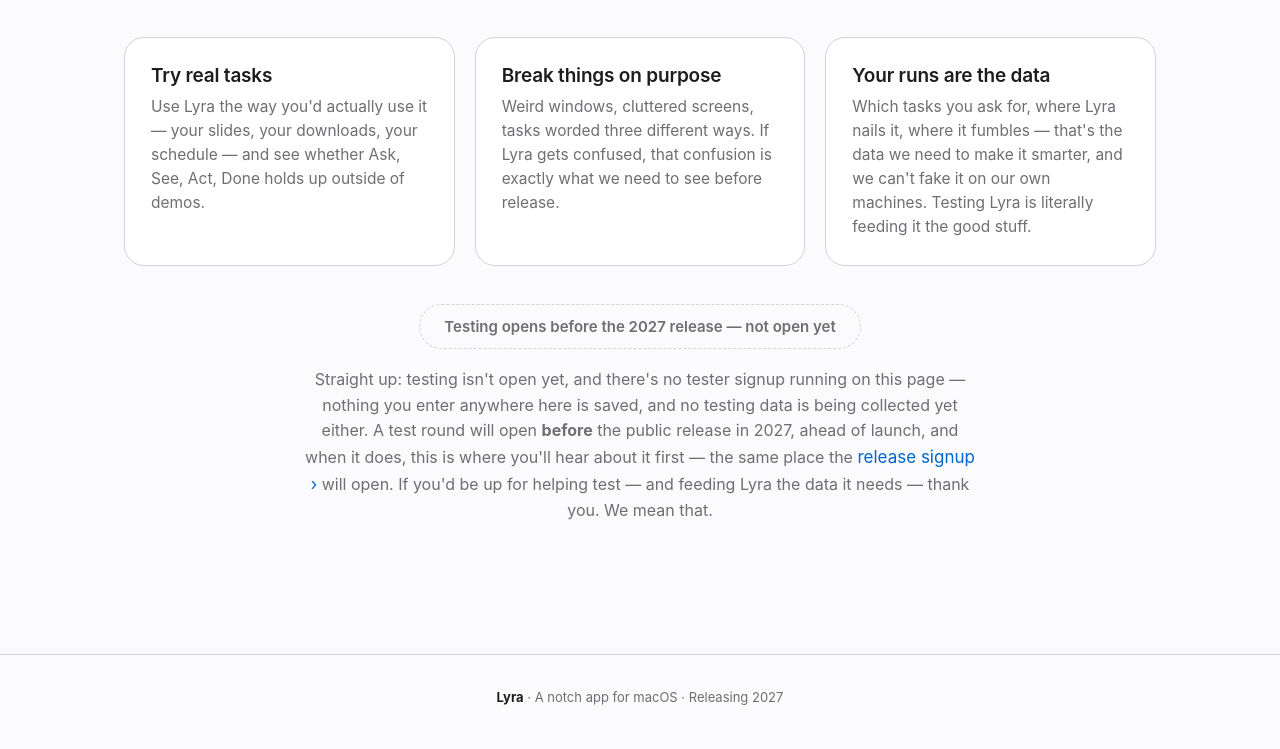
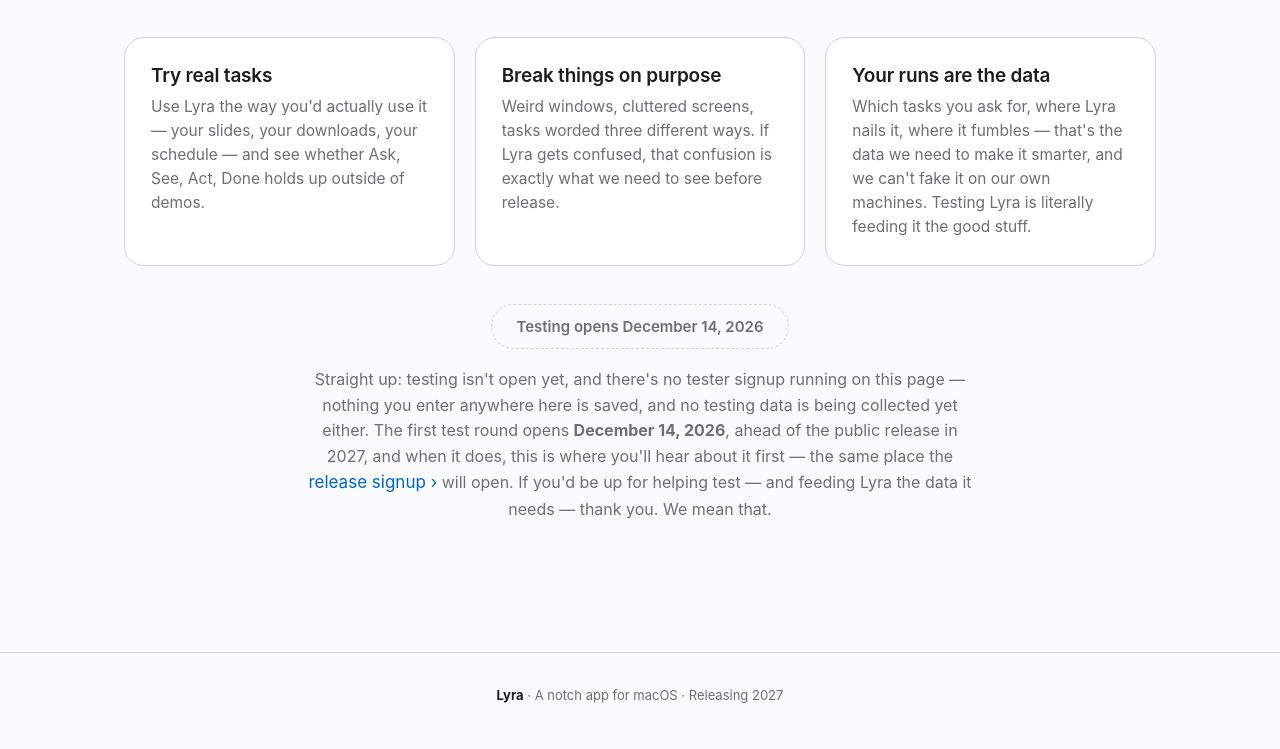
Before and after one commit to moehussain101/lyra-website, a plain HTML site: page index.html in a window 1280 px wide. Shown: the part 11249-11998 px from the top of the page. Drawn offline with Linux system fonts and the light colour scheme.

Commit message:
Announce first test round opening December 14, 2026

```diff
--- a/index.html
+++ b/index.html
@@ -1340,8 +1340,8 @@
           </div>
         </div>
         <div class="test-cta reveal">
-          <span class="notify-soon">Testing opens before the 2027 release — not open yet</span>
-          <p>Straight up: testing isn't open yet, and there's no tester signup running on this page — nothing you enter anywhere here is saved, and no testing data is being collected yet either. A test round will open <b>before</b> the public release in 2027, ahead of launch, and when it does, this is where you'll hear about it first — the same place the <a class="link-arrow" href="#signup">release signup</a> will open. If you'd be up for helping test — and feeding Lyra the data it needs — thank you. We mean that.</p>
+          <span class="notify-soon">Testing opens December 14, 2026</span>
+          <p>Straight up: testing isn't open yet, and there's no tester signup running on this page — nothing you enter anywhere here is saved, and no testing data is being collected yet either. The first test round opens <b>December 14, 2026</b>, ahead of the public release in 2027, and when it does, this is where you'll hear about it first — the same place the <a class="link-arrow" href="#signup">release signup</a> will open. If you'd be up for helping test — and feeding Lyra the data it needs — thank you. We mean that.</p>
         </div>
       </div>
     </section>
```
